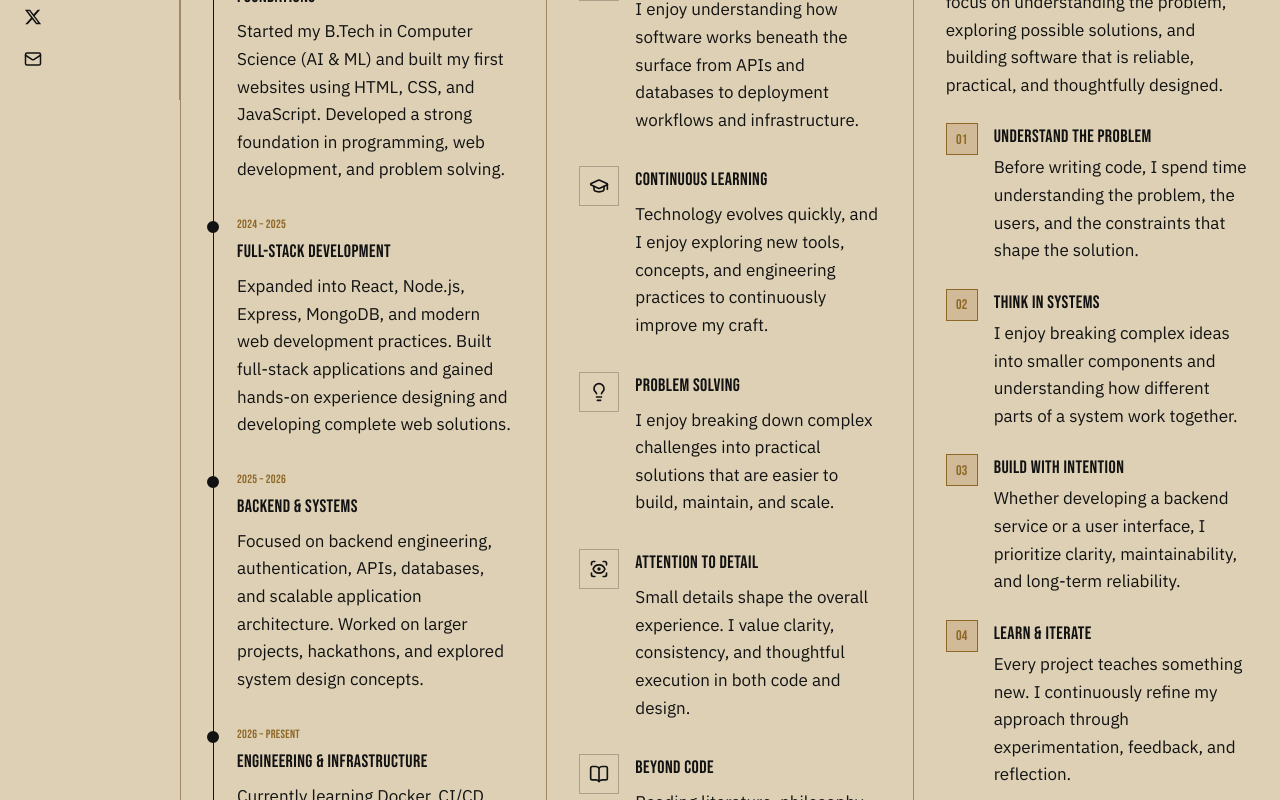
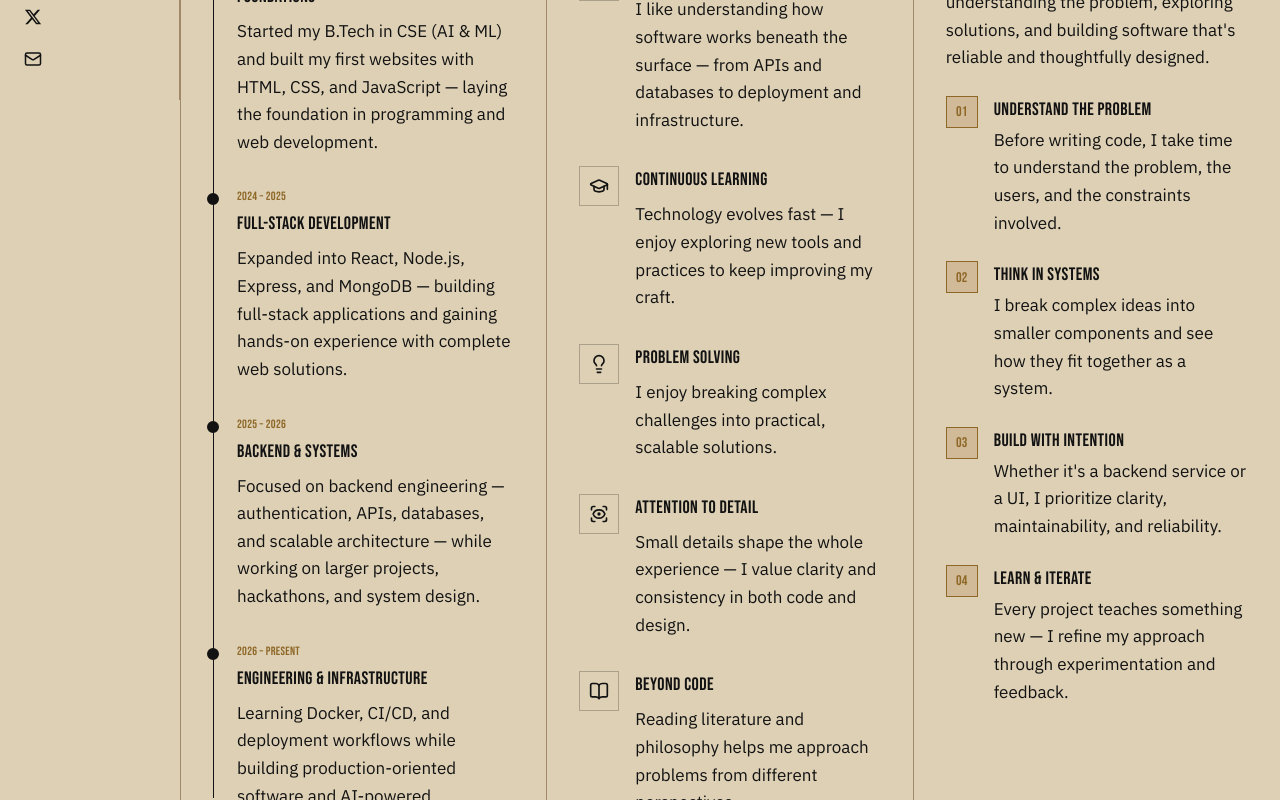
Before and after one commit to Arjun586/portfolio, a React (Vite) app: page /about in a window 1280 px wide. Shown: the part 700-1500 px from the top of the page. Built offline with nearby package versions, Linux system fonts and the light colour scheme.

Commit message:
Upade info

```diff
--- a/src/data/about.ts
+++ b/src/data/about.ts
@@ -15,25 +15,25 @@ export const journey = [
         period: "2023 – 2024",
         role: "FOUNDATIONS",
         description:
-            "Started my B.Tech in Computer Science (AI & ML) and built my first websites using HTML, CSS, and JavaScript. Developed a strong foundation in programming, web development, and problem solving.",
+            "Started my B.Tech in CSE (AI & ML) and built my first websites with HTML, CSS, and JavaScript — laying the foundation in programming and web development.",
     },
     {
         period: "2024 – 2025",
         role: "FULL-STACK DEVELOPMENT",
         description:
-            "Expanded into React, Node.js, Express, MongoDB, and modern web development practices. Built full-stack applications and gained hands-on experience designing and developing complete web solutions.",
+            "Expanded into React, Node.js, Express, and MongoDB — building full-stack applications and gaining hands-on experience with complete web solutions.",
     },
     {
         period: "2025 – 2026",
         role: "BACKEND & SYSTEMS",
         description:
-            "Focused on backend engineering, authentication, APIs, databases, and scalable application architecture. Worked on larger projects, hackathons, and explored system design concepts.",
+            "Focused on backend engineering — authentication, APIs, databases, and scalable architecture — while working on larger projects, hackathons, and system design.",
     },
     {
         period: "2026 – PRESENT",
         role: "ENGINEERING & INFRASTRUCTURE",
         description:
-            "Currently learning Docker, CI/CD, deployment workflows, and modern development infrastructure while continuing to build production-oriented software and AI-powered applications.",
+            "Learning Docker, CI/CD, and deployment workflows while building production-oriented software and AI-powered applications.",
     },
 ] as const;
 
@@ -41,61 +41,61 @@ export const drives = [
     {
         title: "BUILDING SYSTEMS",
         description:
-            "I enjoy understanding how software works beneath the surface from APIs and databases to deployment workflows and infrastructure.",
+            "I like understanding how software works beneath the surface — from APIs and databases to deployment and infrastructure.",
         icon: "layers" as const,
     },
     {
         title: "CONTINUOUS LEARNING",
         description:
-            "Technology evolves quickly, and I enjoy exploring new tools, concepts, and engineering practices to continuously improve my craft.",
+            "Technology evolves fast — I enjoy exploring new tools and practices to keep improving my craft.",
         icon: "graduation" as const,
     },
     {
         title: "PROBLEM SOLVING",
         description:
-            "I enjoy breaking down complex challenges into practical solutions that are easier to build, maintain, and scale.",
+            "I enjoy breaking complex challenges into practical, scalable solutions.",
         icon: "lightbulb" as const,
     },
     {
         title: "ATTENTION TO DETAIL",
         description:
-            "Small details shape the overall experience. I value clarity, consistency, and thoughtful execution in both code and design.",
+            "Small details shape the whole experience — I value clarity and consistency in both code and design.",
         icon: "scan" as const,
     },
     {
         title: "BEYOND CODE",
         description:
-            "Reading literature, philosophy, and technology helps me approach problems from different perspectives and think more deeply about the systems I build.",
+            "Reading literature and philosophy helps me approach problems from different perspectives.",
         icon: "book" as const,
     },
 ] as const;
 
 export const approachIntro =
-    "Every project begins with curiosity. I focus on understanding the problem, exploring possible solutions, and building software that is reliable, practical, and thoughtfully designed.";
+    "Every project begins with curiosity — understanding the problem, exploring solutions, and building software that's reliable and thoughtfully designed.";
 
 export const approachSteps = [
     {
         number: "01",
         title: "UNDERSTAND THE PROBLEM",
         description:
-            "Before writing code, I spend time understanding the problem, the users, and the constraints that shape the solution.",
+            "Before writing code, I take time to understand the problem, the users, and the constraints involved.",
     },
     {
         number: "02",
         title: "THINK IN SYSTEMS",
         description:
-            "I enjoy breaking complex ideas into smaller components and understanding how different parts of a system work together.",
+            "I break complex ideas into smaller components and see how they fit together as a system.",
     },
     {
         number: "03",
         title: "BUILD WITH INTENTION",
         description:
-            "Whether developing a backend service or a user interface, I prioritize clarity, maintainability, and long-term reliability.",
+            "Whether it's a backend service or a UI, I prioritize clarity, maintainability, and reliability.",
     },
     {
         number: "04",
         title: "LEARN & ITERATE",
         description:
-            "Every project teaches something new. I continuously refine my approach through experimentation, feedback, and reflection.",
+            "Every project teaches something new — I refine my approach through experimentation and feedback.",
     },
 ] as const;
--- a/src/data/experience.ts
+++ b/src/data/experience.ts
@@ -13,28 +13,28 @@ export const growthTimeline = [
         title: "ENGINEERING & INFRASTRUCTURE",
         bullets: ["Docker", "CI/CD Pipelines", "Deployment Workflows", "System Design"],
         description:
-            "Exploring modern infrastructure, automation, deployment, and software engineering practices.",
+            "Exploring infrastructure, automation, and modern engineering practices.",
     },
     {
         period: "2025 – 2026",
         title: "BACKEND & SYSTEMS",
         bullets: ["Node.js & Express", "PostgreSQL & Prisma", "Authentication & Authorization", "REST APIs"],
         description:
-            "Focused on backend engineering, APIs, databases, and scalable application architecture.",
+            "Focused on backend engineering, APIs, and scalable architecture.",
     },
     {
         period: "2024 – 2025",
         title: "FULL-STACK DEVELOPMENT",
         bullets: ["React & TypeScript", "MERN Applications", "State Management", "Responsive Interfaces"],
         description:
-            "Expanded into full-stack development while building larger and more complex web applications.",
+            "Expanded into full-stack development, building larger and more complex applications.",
     },
     {
         period: "2023 – 2024",
         title: "FOUNDATIONS",
         bullets: ["HTML & CSS", "JavaScript", "Git & GitHub", "Programming Fundamentals"],
         description:
-            "Built my first websites and established a strong foundation in web development and programming.",
+            "Built my first websites and established a foundation in web development.",
     },
 ] as const;
 
```
